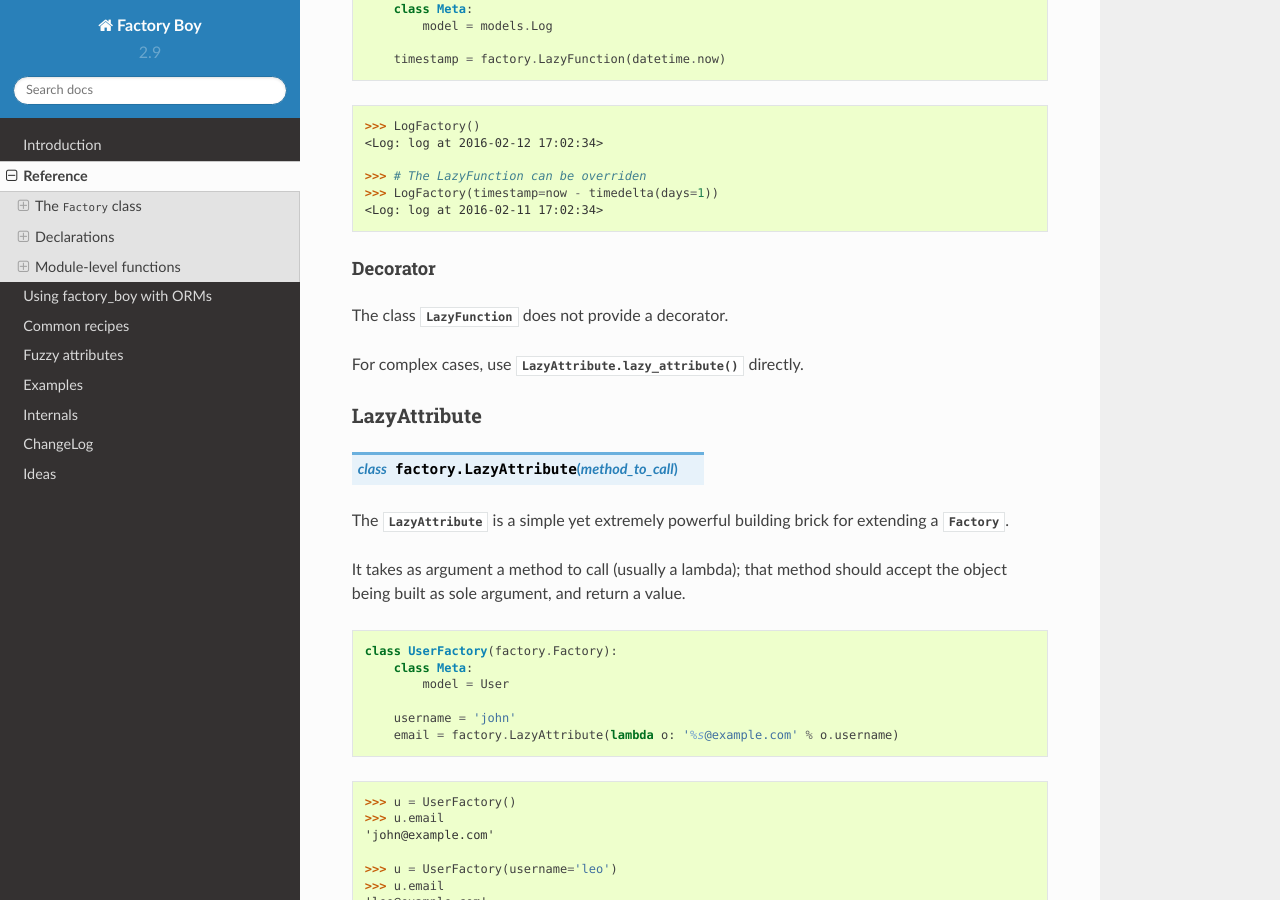
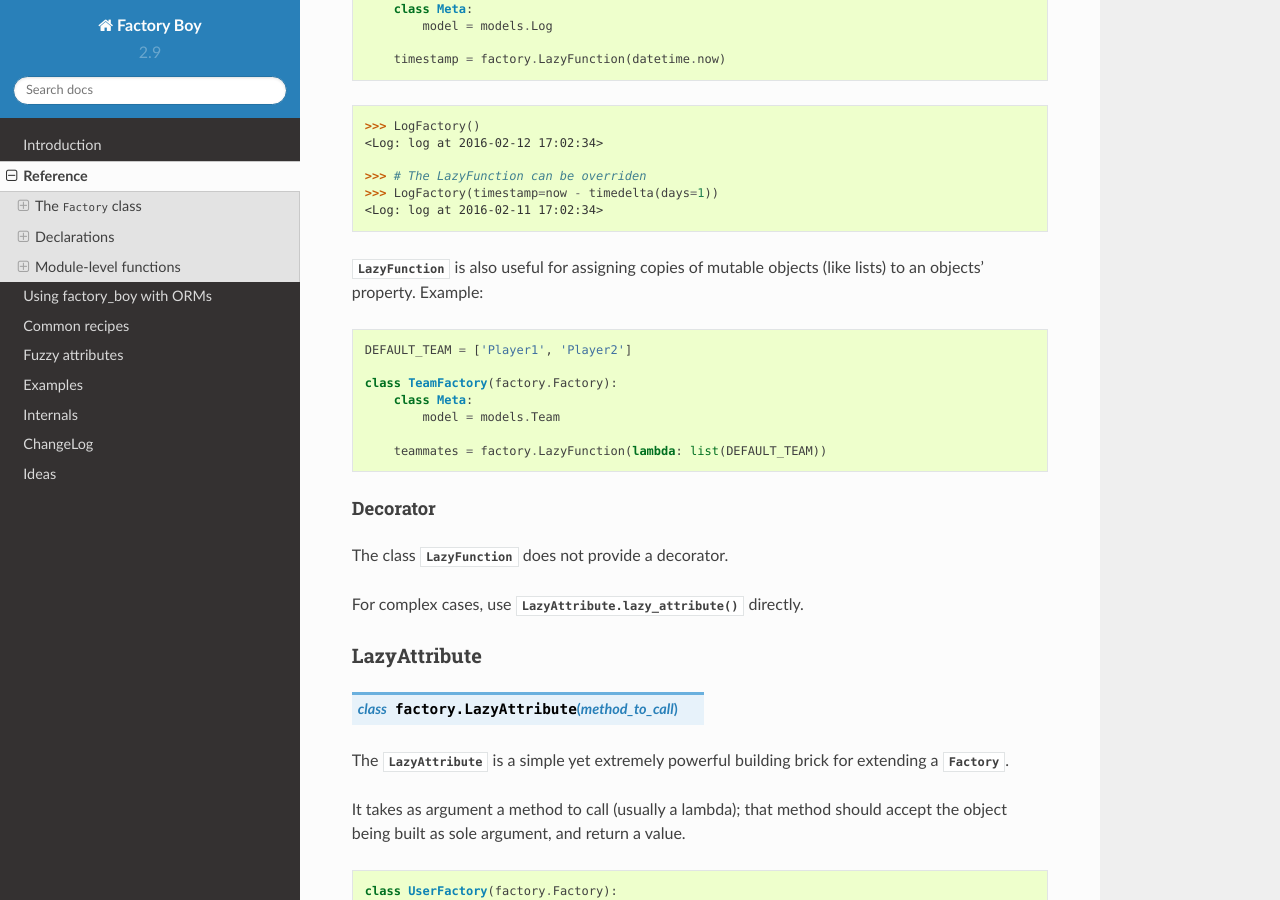
Before and after one commit to FactoryBoy/factory_boy, a Sphinx documentation site: the page built from docs/reference.rst, in a window 1280 px wide and 900 px high, scrolled down 12539 px. Built offline with Sphinx 7.4.7 and the Read the Docs theme 2.0.0, drawn with Linux system fonts in a browser that asks for light colours.

Commit message:
refs #342 . Add LazyFunction mutable collection copy example

```diff
--- a/docs/reference.rst
+++ b/docs/reference.rst
@@ -770,6 +770,20 @@ and return a value.
     >>> LogFactory(timestamp=now - timedelta(days=1))
     <Log: log at 2016-02-11 17:02:34>
 
+:class:`LazyFunction` is also useful for assigning copies of mutable objects
+(like lists) to an objects' property. Example:
+
+.. code-block:: python
+
+    DEFAULT_TEAM = ['Player1', 'Player2']
+
+    class TeamFactory(factory.Factory):
+        class Meta:
+            model = models.Team
+
+        teammates = factory.LazyFunction(lambda: list(DEFAULT_TEAM))
+
+
 Decorator
 ~~~~~~~~~
 
```
